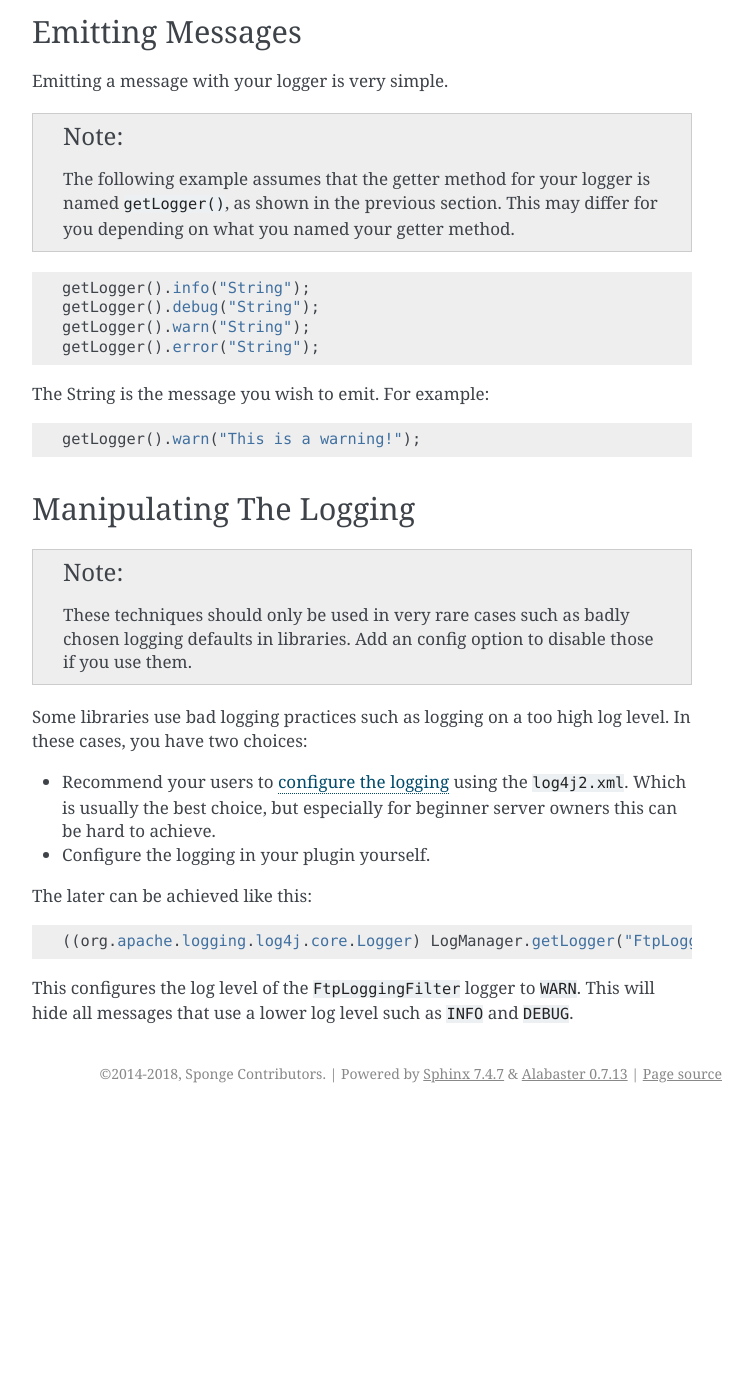
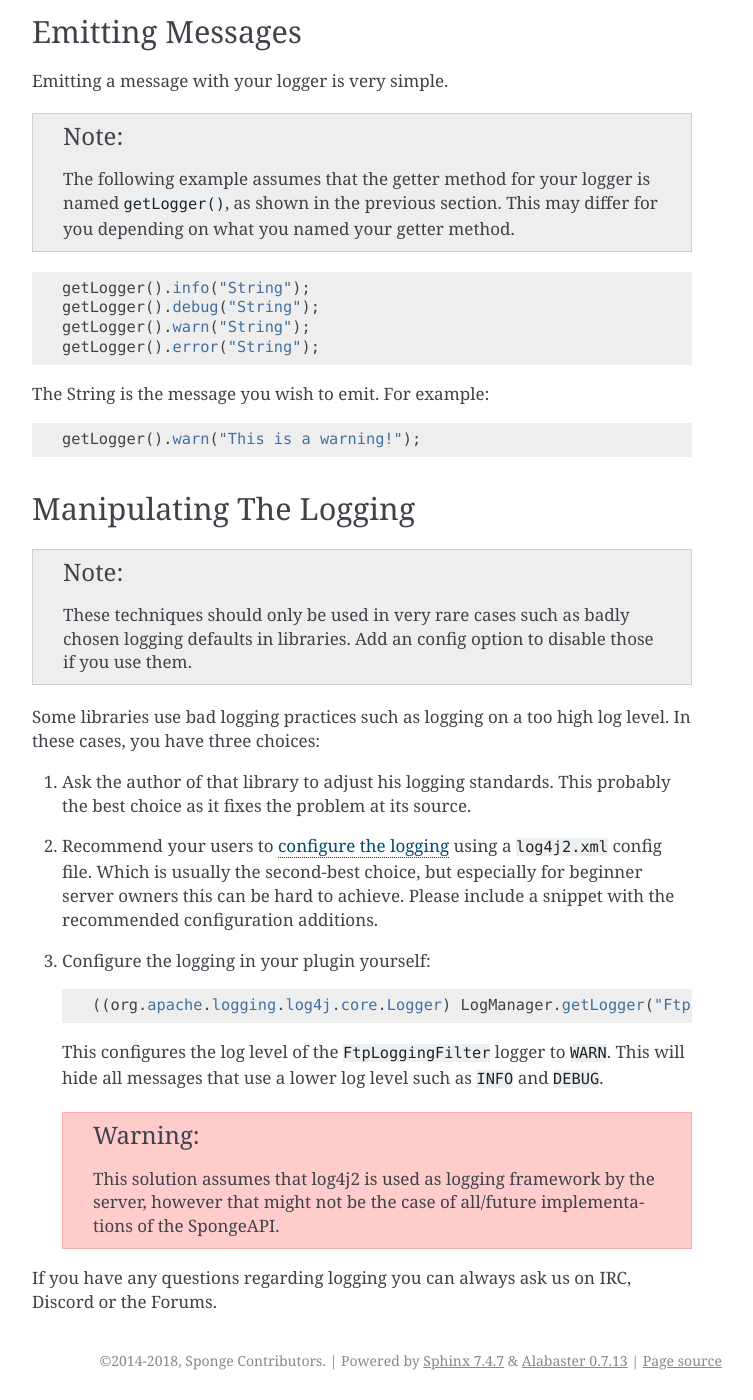
Before and after one commit to SpongePowered/SpongeDocs, a Sphinx documentation site: the page built from source/plugin/logging.rst, in a window 1280 px wide and 1400 px high, scrolled down 1486 px. Shown: the whole window, without its empty margins (388-1141 px from the left). Built offline with Sphinx 7.4.7, drawn with Linux system fonts in a browser that asks for light colours; pages that are not in the unit, such as notebooks, are missing from menus; before the commit the page ends 2599 px from its top, so only the background shows below that.

Commit message:
Address comments

```diff
--- a/source/plugin/logging.rst
+++ b/source/plugin/logging.rst
@@ -98,17 +98,26 @@ Manipulating The Logging
     These techniques should only be used in very rare cases such as badly chosen logging defaults in libraries.
     Add an config option to disable those if you use them.
 
-Some libraries use bad logging practices such as logging on a too high log level. In these cases, you have two choices:
+Some libraries use bad logging practices such as logging on a too high log level. In these cases, you have three
+choices:
 
-* Recommend your users to :doc:`configure the logging </server/spongineer/logs>` using the ``log4j2.xml``. Which is
-  usually the best choice, but especially for beginner server owners this can be hard to achieve.
-* Configure the logging in your plugin yourself.
+1. Ask the author of that library to adjust his logging standards. This probably the best choice as it fixes the problem
+   at its source.
+2. Recommend your users to :doc:`configure the logging </server/spongineer/logs>` using a ``log4j2.xml`` config file.
+   Which is usually the second-best choice, but especially for beginner server owners this can be hard to achieve.
+   Please include a snippet with the recommended configuration additions.
+3. Configure the logging in your plugin yourself:
 
-The later can be achieved like this:
+   .. code-block:: java
 
-.. code-block:: java
+       ((org.apache.logging.log4j.core.Logger) LogManager.getLogger("FtpLoggingFilter")).setLevel(Level.WARN);
 
-    ((org.apache.logging.log4j.core.Logger) LogManager.getLogger("FtpLoggingFilter")).setLevel(Level.WARN);
+   This configures the log level of the ``FtpLoggingFilter`` logger to ``WARN``. This will hide all messages that use a
+   lower log level such as ``INFO`` and ``DEBUG``.
 
-This configures the log level of the ``FtpLoggingFilter`` logger to ``WARN``. This will hide all messages that use a
-lower log level such as ``INFO`` and ``DEBUG``.
+   .. warning::
+
+      This solution assumes that log4j2 is used as logging framework by the server, however that might not be the case
+      of all/future implementations of the SpongeAPI.
+
+If you have any questions regarding logging you can always ask us on IRC, Discord or the Forums.
```
Also changed, not shown: source/server/spongineer/logs.rst (+13 -7 lines).
